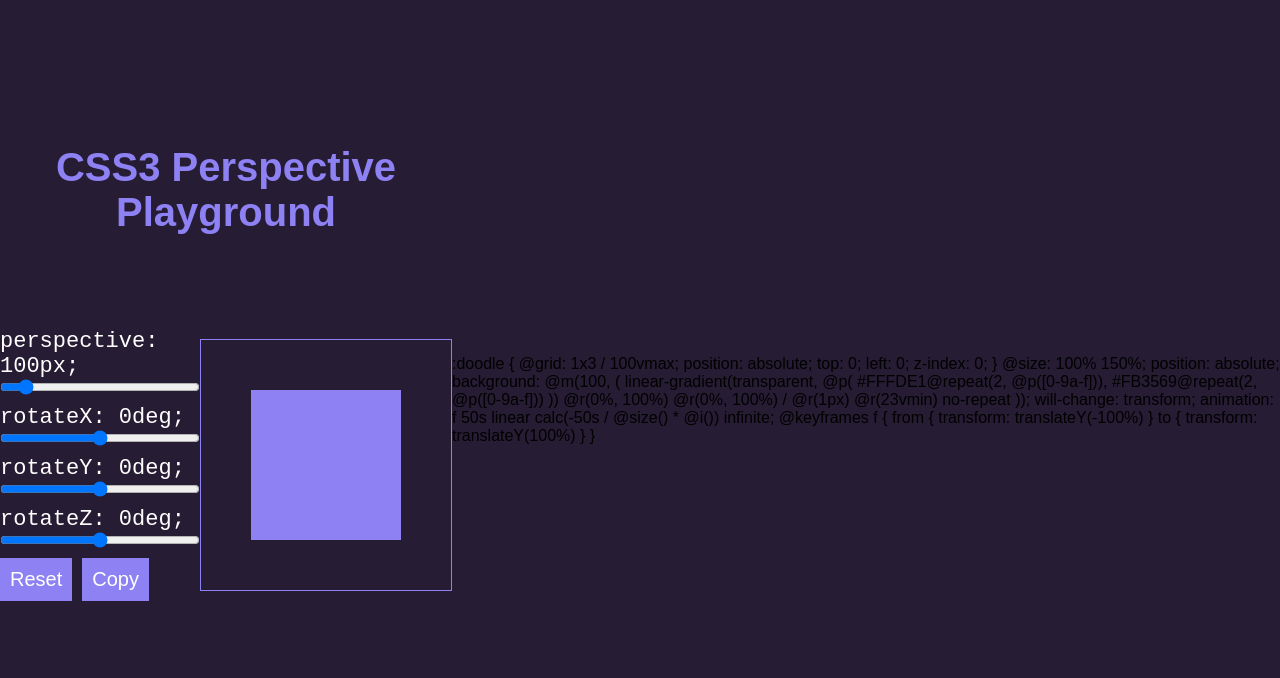
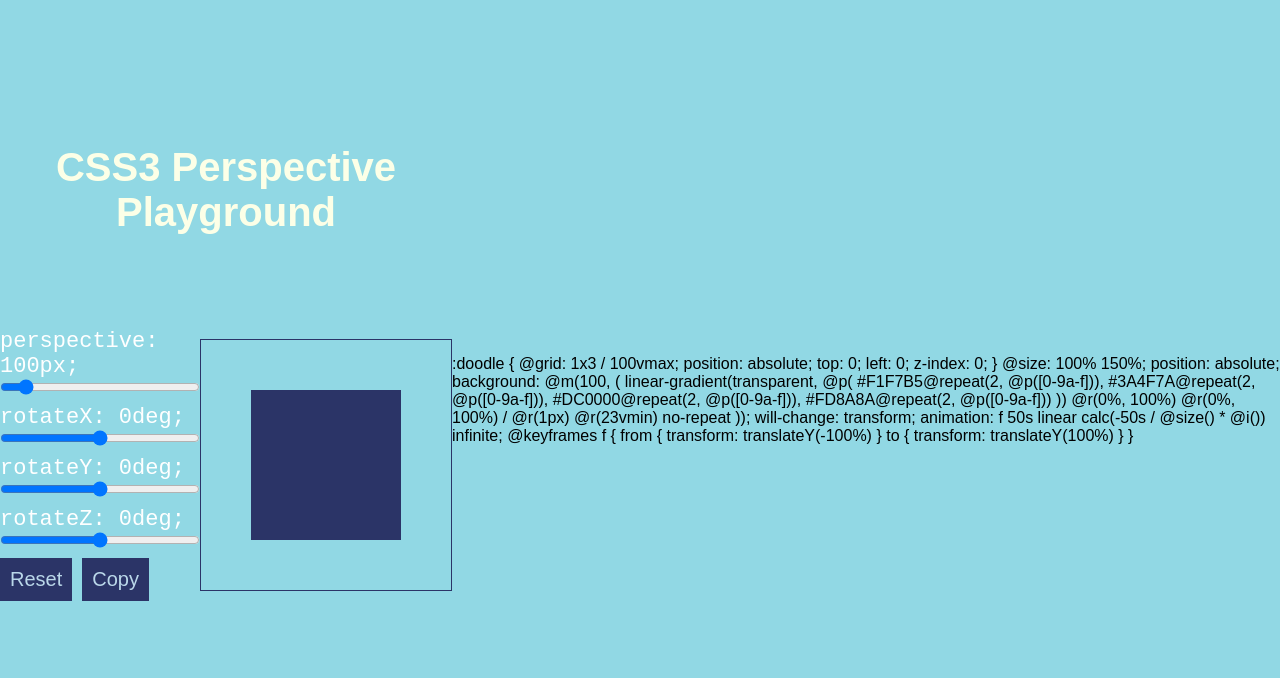
Before and after one commit to Ola-rotimi/Perspective-Playground, a plain HTML site: page index.html in a window 1280 px wide. Drawn offline with nearby package versions, Linux system fonts and the light colour scheme.

Commit message:
css updated

```diff
--- a/index.html
+++ b/index.html
@@ -50,8 +50,10 @@
 
     background: @m(100, (
     linear-gradient(transparent, @p(
-    #FFFDE1@repeat(2, @p([0-9a-f])),
-    #FB3569@repeat(2, @p([0-9a-f]))
+    #F1F7B5@repeat(2, @p([0-9a-f])),
+    #3A4F7A@repeat(2, @p([0-9a-f])),
+    #DC0000@repeat(2, @p([0-9a-f])),
+    #FD8A8A@repeat(2, @p([0-9a-f]))
     ))
     @r(0%, 100%) @r(0%, 100%) /
     @r(1px) @r(23vmin)
--- a/main.css
+++ b/main.css
@@ -15,7 +15,7 @@ body {
   font-family: sans-serif;
   height: 100%;
   margin: 0;
-  background: #261c33;
+  background: #91D8E4;
   overflow: hidden;
   display: flex;
   align-items: center;
@@ -23,7 +23,7 @@ body {
 }
 
 h2 {
-  color: #8d81f3;
+  color: #FCFFE7;
   text-align: center;
   font-size: 40px;
   margin: 20px;
@@ -52,17 +52,17 @@ section.settings {
 }
 .box-container {
   padding: 50px;
-  border: 1px solid #8d81f3;
+  border: 1px solid #2B3467;
 }
 .box {
   width: 150px;
   height: 150px;
-  background: #8d81f3;
+  background: #2B3467;
 }
 
 button {
-  background-color: #8d81f3;
-  color: #fff;
+  background-color: #2B3467;
+  color: #BAD7E9;
   display: inline-block;
   font-size: 20px;
   padding: 10px;
```
